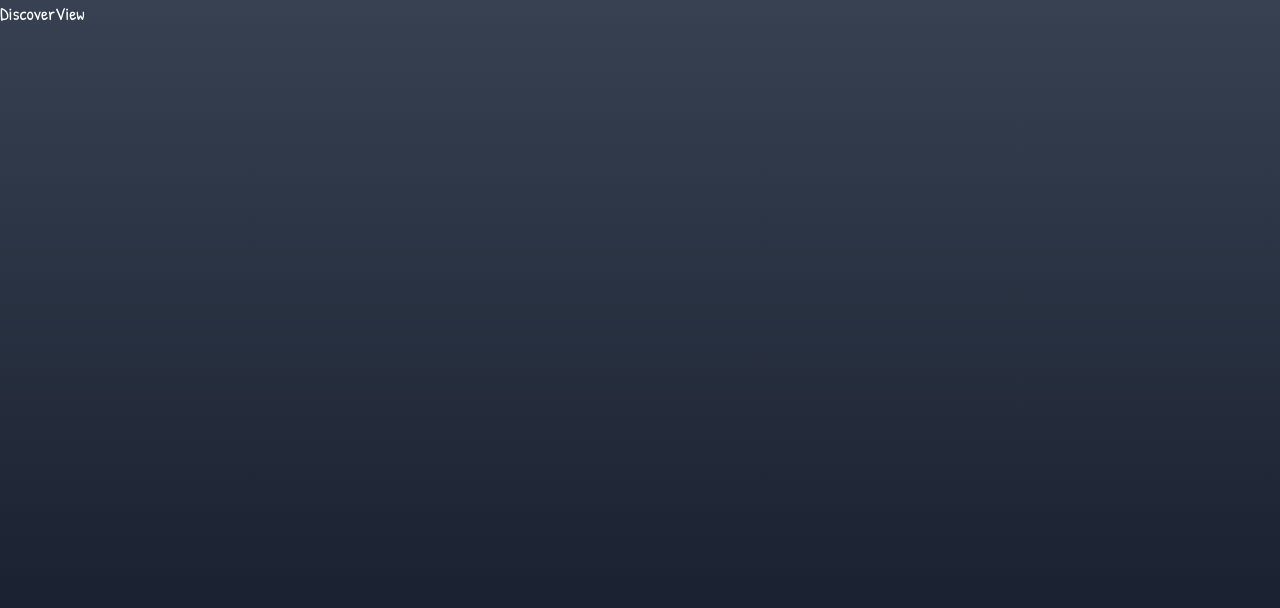
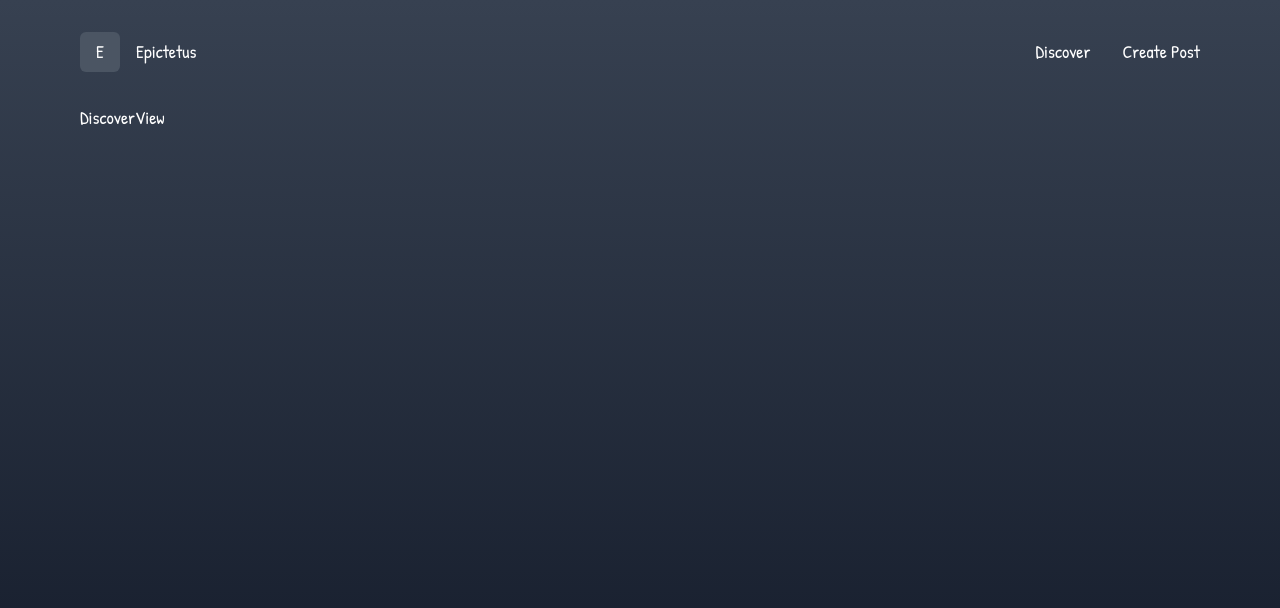
Before and after one commit to muhammadgata01/hackday-week, a React (Vite) app in the folder client/: page / in a window 1280 px wide. Shown: the top 608 px of the page. Built offline with nearby package versions, Linux system fonts and the light colour scheme.

Commit message:
add navbar component

```diff
--- a/client/src/App.jsx
+++ b/client/src/App.jsx
@@ -2,14 +2,18 @@ import React from 'react';
 import { Routes, Route } from 'react-router-dom';
 import Discover from './pages/Discover';
 import Create from './pages/Create';
+import TheNavbar from './components/template/TheNavbar';
 
 function App() {
   return (
     <main className="min-h-screen bg-gradient-to-b from-dark-600 to-dark-800 text-lg text-white antialiased">
-      <Routes>
-        <Route path="/" element={<Discover />} />
-        <Route path="/create" element={<Create />}></Route>
-      </Routes>
+      <div className="container">
+        <TheNavbar />
+        <Routes>
+          <Route path="/" element={<Discover />} />
+          <Route path="/create" element={<Create />}></Route>
+        </Routes>
+      </div>
     </main>
   );
 }
--- /dev/null
+++ b/client/src/components/template/TheNavbar.jsx
@@ -0,0 +1,29 @@
+import React from 'react';
+import { Link } from 'react-router-dom';
+
+function TheNavbar() {
+  return (
+    <nav className="py-8">
+      <div className="flex-between">
+        <div className="flex">
+          <div className="flex-center gap-4">
+            <div className="flex-center h-10 w-10 rounded-md bg-dark-500">
+              E
+            </div>
+            Epictetus
+          </div>
+        </div>
+        <div className="flex-center gap-8">
+          <Link to="/" className="hover:underline">
+            Discover
+          </Link>
+          <Link to="/create" className="hover:underline">
+            Create Post
+          </Link>
+        </div>
+      </div>
+    </nav>
+  );
+}
+
+export default TheNavbar;
--- a/client/src/index.css
+++ b/client/src/index.css
@@ -3,6 +3,19 @@
 @tailwind base;
 @tailwind components;
 @tailwind utilities;
+
+@layer base {
+  h1 {
+    @apply text-5xl;
+  }
+  h2 {
+    @apply text-3xl leading-snug;
+  }
+
+  span {
+    @apply text-base text-typo-400;
+  }
+}
 
 @layer utilities {
   .flex-center {
```
